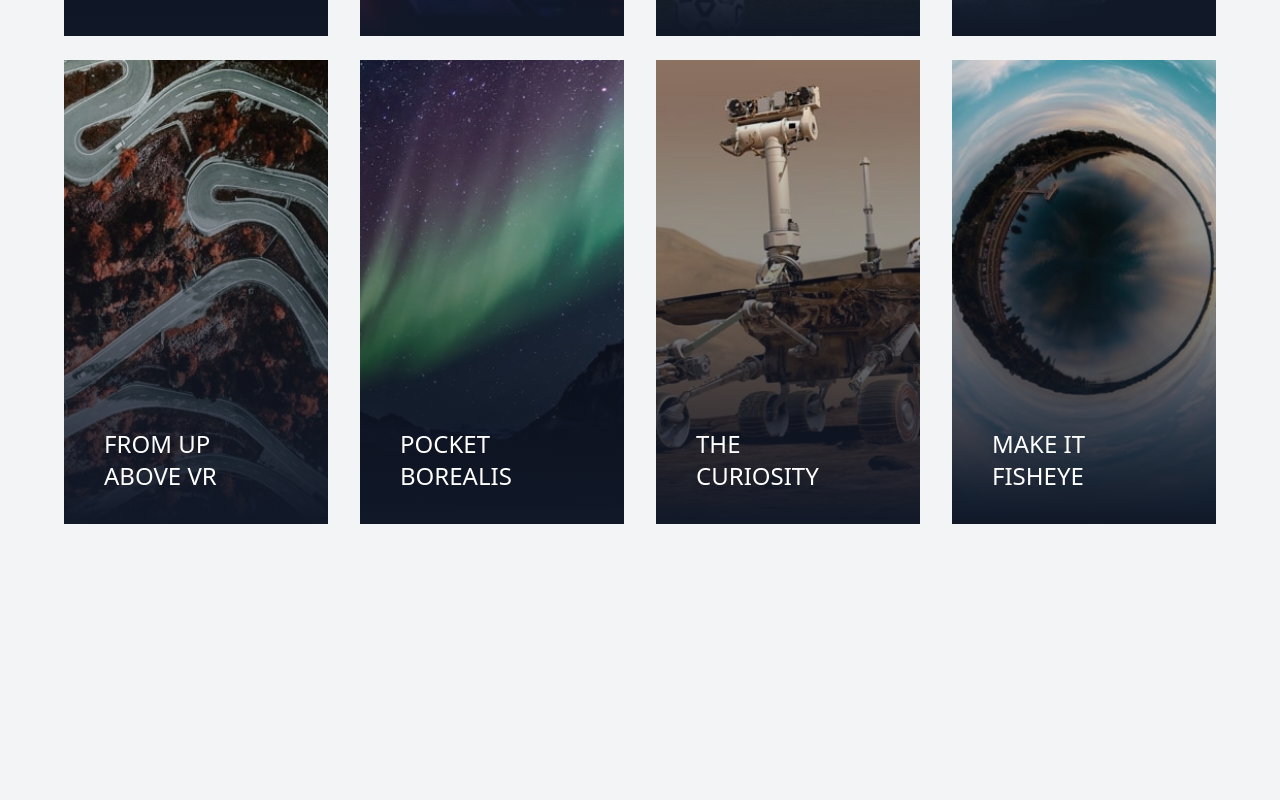
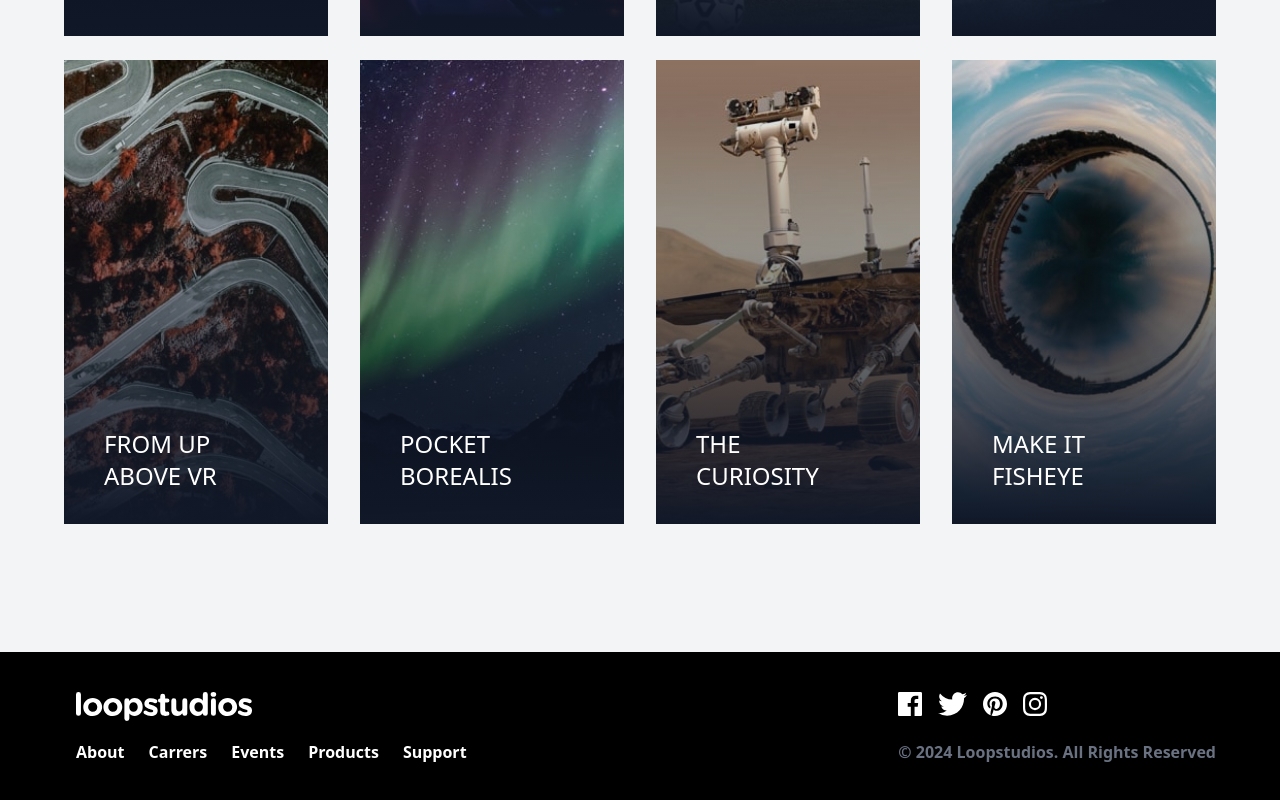
Before and after one commit to kakaijiro/tailwind-demo, a React (Vite) app: page /loopstudios in a window 1280 px wide. Shown: the part 1968-2768 px from the top of the page. Before the commit the page ends 2620 px from the top, so only its background shows below. Built offline with nearby package versions, Linux system fonts and the light colour scheme; a web font is replaced by a local one.

Commit message:
feat: add footer section with navigation and social links to Loop Studios page

```diff
--- a/src/pages/LoopStudios.jsx
+++ b/src/pages/LoopStudios.jsx
@@ -267,6 +267,96 @@
           </div>
         </div>
       </section>
+      {/* footer */}
+      <footer className="bg-black">
+        {/* container */}
+        <div className="container max-w-6xl py-10 mx-auto">
+          {/* footer flex container */}
+          <div className="flex flex-col items-center mb-8 space-y-6 md:flex-row md:space-y-0 md:justify-between md:items-start">
+            {/* menu & logo container */}
+            <div className="flex flex-col items-center space-y-8 md:items-start md:space-y-4">
+              <div className="h-8">
+                {/* logo */}
+                <img
+                  src="/loopStudios/logo.svg"
+                  alt="logo"
+                  className="w-44 md:ml-3"
+                />
+              </div>
+              {/* menu container */}
+              <div className="flex flex-col items-center space-y-4 font-bold text-white md:flex-row md:space-y-0 md:space-x-6 md:ml-3">
+                {/* imte 1 */}
+                <div className="h-10 group">
+                  <a href="#">About</a>
+                  <div className="mx-2 group-hover:border-b group-hover:border-blue-50"></div>
+                </div>
+                {/* imte 2 */}
+                <div className="h-10 group">
+                  <a href="#">Carrers</a>
+                  <div className="mx-2 group-hover:border-b group-hover:border-blue-50"></div>
+                </div>
+                {/* imte 3 */}
+                <div className="h-10 group">
+                  <a href="#">Events</a>
+                  <div className="mx-2 group-hover:border-b group-hover:border-blue-50"></div>
+                </div>
+                {/* imte 4 */}
+                <div className="h-10 group">
+                  <a href="#">Products</a>
+                  <div className="mx-2 group-hover:border-b group-hover:border-blue-50"></div>
+                </div>
+                {/* imte 5 */}
+                <div className="h-10 group">
+                  <a href="#">Support</a>
+                  <div className="mx-2 group-hover:border-b group-hover:border-blue-50"></div>
+                </div>
+              </div>
+            </div>
+            {/* social & copywright container */}
+            <div className="flex flex-col items-start justify-between space-y-4 text-gray-500">
+              {/* icon container */}
+              <div className="flex items-center justify-center mx-auto space-x-4 md:justify-end md:mx-0">
+                {/* icon 1 */}
+                <div className="h-8 group">
+                  <img
+                    src="/loopStudios/icon-facebook.svg"
+                    alt=""
+                    className="h-6"
+                  />
+                </div>
+                {/* icon 2 */}
+                <div className="h-8 group">
+                  <img
+                    src="/loopStudios/icon-twitter.svg"
+                    alt=""
+                    className="h-6"
+                  />
+                </div>
+                {/* icon 3 */}
+                <div className="h-8 group">
+                  <img
+                    src="/loopStudios/icon-pinterest.svg"
+                    alt=""
+                    className="h-6"
+                  />
+                </div>
+                {/* icon 4 */}
+                <div className="h-8 group">
+                  <img
+                    src="/loopStudios/icon-instagram.svg"
+                    alt=""
+                    className="h-6"
+                  />
+                </div>
+              </div>
+              {/* copywright */}
+              <div className="font-bold">
+                &copy; 2024 Loopstudios. All Rights Reserved
+              </div>
+            </div>
+          </div>
+        </div>
+      </footer>
     </div>
   );
 }
```
